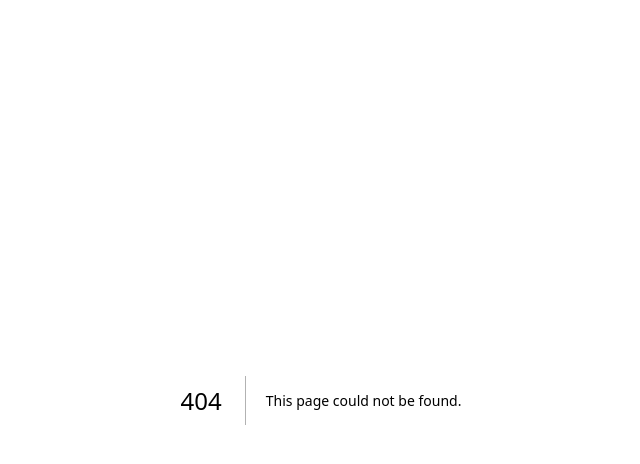
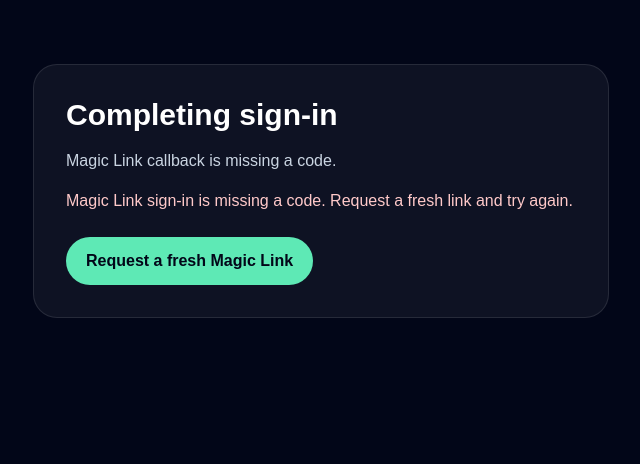
Before and after one commit to ztcollazo/hatch, a Next.js app: page /auth/complete in a window 1280 px wide. Before the commit this address had no page. Shown: the top 464 px of the page, without its empty margins (319-959 px from the left). Built offline with nearby package versions, Linux system fonts and the light colour scheme.

Commit message:
Add client auth callback fallback

```diff
--- a/src/app/auth/callback/AuthCallbackClient.tsx
+++ b/src/app/auth/callback/AuthCallbackClient.tsx
@@ -2,6 +2,12 @@
 
 import { useEffect, useState } from "react";
 import { createClient } from "@/lib/supabase/client";
+
+declare global {
+  interface Window {
+    __magicLinkCallbackStarted?: boolean;
+  }
+}
 
 type Props = {
   code?: string;
@@ -14,6 +20,7 @@ export function AuthCallbackClient({ code }: Props) {
   const [status, setStatus] = useState("Starting Magic Link callback…");
 
   useEffect(() => {
+    window.__magicLinkCallbackStarted = true;
     let isActive = true;
     let didFinish = false;
 
--- a/src/app/auth/callback/page.tsx
+++ b/src/app/auth/callback/page.tsx
@@ -1,3 +1,4 @@
+import Script from "next/script";
 import { AuthCallbackClient } from "./AuthCallbackClient";
 
 type AuthCallbackPageProps = {
@@ -6,5 +7,16 @@ type AuthCallbackPageProps = {
 
 export default async function AuthCallbackPage({ searchParams }: AuthCallbackPageProps) {
   const params = await searchParams;
-  return <AuthCallbackClient code={params?.code} />;
+  const code = params?.code;
+  const completeUrl = code ? "/auth/complete?code=" + encodeURIComponent(code) : "/auth/sign-in";
+  const fallbackScript = "setTimeout(function(){if(!window.__magicLinkCallbackStarted){window.location.replace(" + JSON.stringify(completeUrl) + ");}},1500);";
+
+  return (
+    <>
+      <Script id="magic-link-callback-fallback" strategy="afterInteractive">
+        {fallbackScript}
+      </Script>
+      <AuthCallbackClient code={code} />
+    </>
+  );
 }
--- /dev/null
+++ b/src/app/auth/complete/page.tsx
@@ -0,0 +1,20 @@
+"use client";
+
+import { useSearchParams } from "next/navigation";
+import { Suspense } from "react";
+import { AuthCallbackClient } from "../callback/AuthCallbackClient";
+
+export default function AuthCompletePage() {
+  return (
+    <Suspense fallback={<p>Completing sign-in…</p>}>
+      <AuthCompleteContent />
+    </Suspense>
+  );
+}
+
+function AuthCompleteContent() {
+  const searchParams = useSearchParams();
+  const code = searchParams.get("code") ?? undefined;
+
+  return <AuthCallbackClient code={code} />;
+}
```
